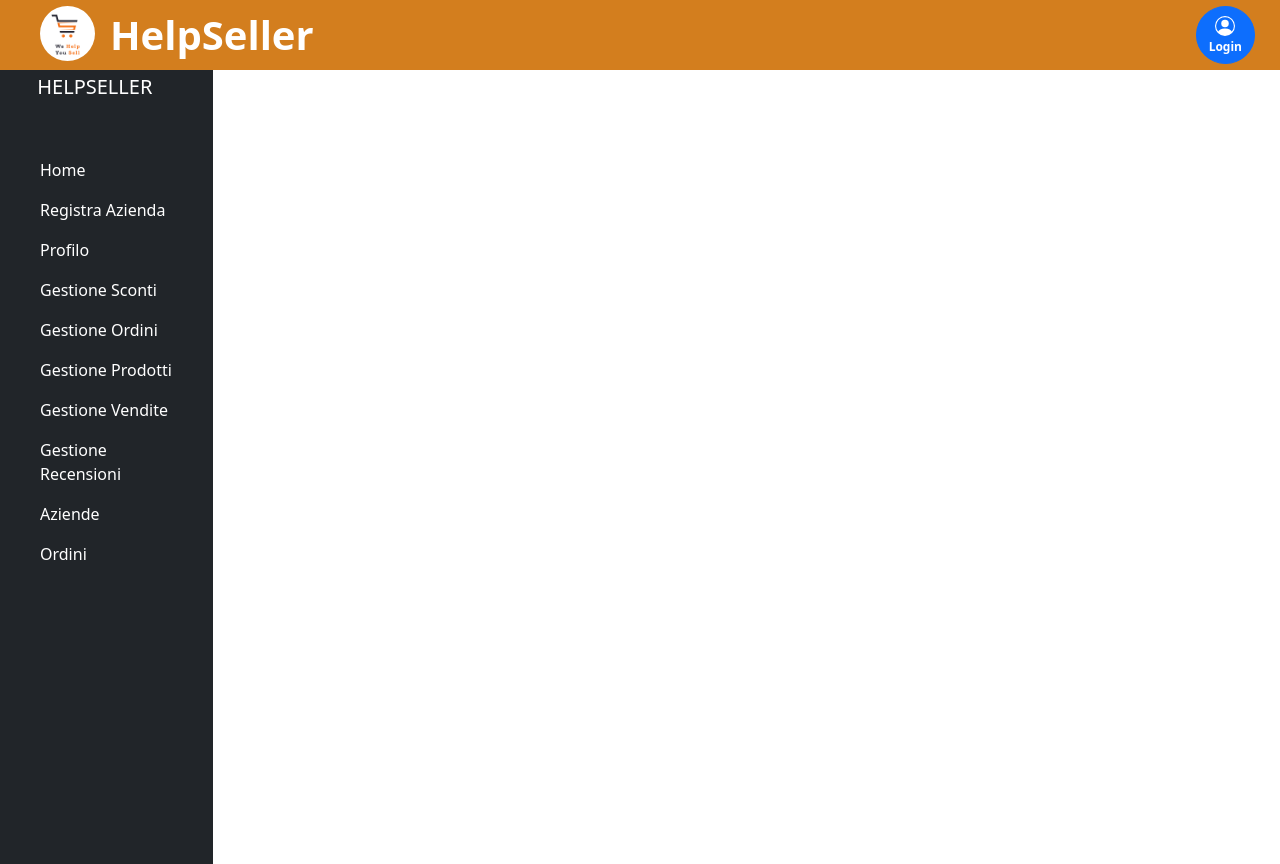
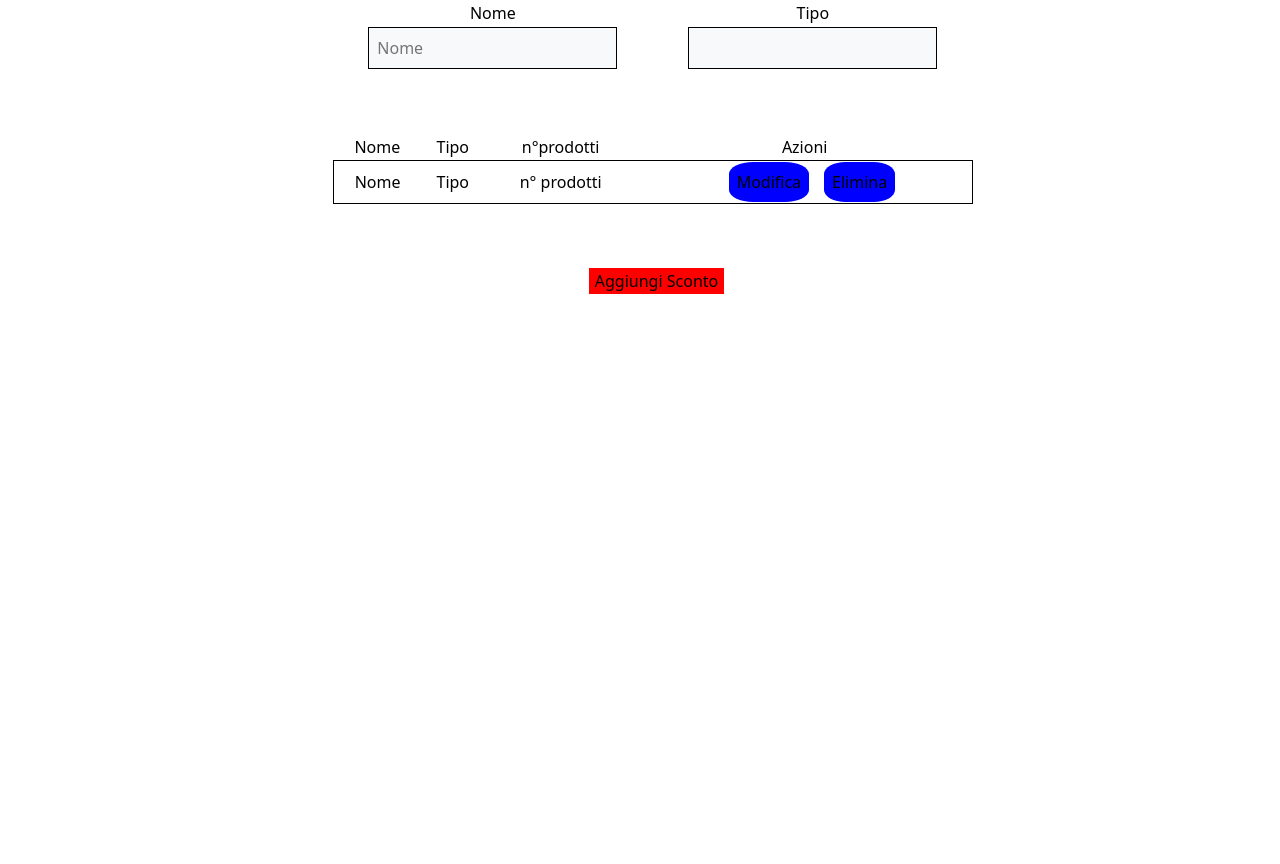
Before and after one commit to Mario-caccioppoli/HelpSellerInterface, an Angular app: page / in a window 1280 px wide. After the commit the page ends 800 px from the top, so only its background shows below. Built offline with nearby package versions, Linux system fonts and the light colour scheme.

Commit message:
Aggiunte componenti gestione prodotti e gestione sconti

```diff
--- a/src/app/app.component.html
+++ b/src/app/app.component.html
@@ -1,4 +1,3 @@
-<app-header></app-header>
-<app-sidebar></app-sidebar>
+<app-gestione-sconti></app-gestione-sconti>
 <router-outlet>
 </router-outlet>
--- a/src/app/app.module.ts
+++ b/src/app/app.module.ts
@@ -9,6 +9,8 @@ import { LoginComponent } from './components/login/login.component';
 import { SidebarComponent } from './components/sidebar/sidebar.component';
 import { HeaderComponent } from './components/header/header.component';
 import { LogService } from './service/log.service';
+import { GestioneProdottiComponent } from './components/gestione-prodotti/gestione-prodotti.component';
+import { GestioneScontiComponent } from './components/gestione-sconti/gestione-sconti.component';
 
 @NgModule({
   declarations: [
@@ -17,6 +19,8 @@ import { LogService } from './service/log.service';
     LoginComponent,
     SidebarComponent,
     HeaderComponent,
+    GestioneProdottiComponent,
+    GestioneScontiComponent,
   ],
   imports: [
     BrowserModule,
--- /dev/null
+++ b/src/app/components/gestione-prodotti/gestione-prodotti.component.css
@@ -0,0 +1,30 @@
+    table {
+        width: 50%;
+        align-content: center;
+        margin-left: 26%;
+    }
+
+    tr {
+        text-align: center;
+    }
+
+    input {
+        border: solid 1px;
+    }
+
+    button {
+        margin-left: 15px;
+        border: none;
+        background-color: blue;
+        border-radius: 30% 30% 30% 30%;
+    }
+
+    .lista {
+        border: 1px solid;
+    }
+
+    .bottoneAggiungi {
+        margin-left: 46%;
+        border-radius: 0;
+        background-color: red;
+    }
--- /dev/null
+++ b/src/app/components/gestione-prodotti/gestione-prodotti.component.html
@@ -0,0 +1,35 @@
+<table class="table table-borderless">
+    <tr class="table-light ">
+        <td class="table-light ">Codice</td>
+        <td class="table-light ">Nome</td>
+        <td class="table-light ">Azienda</td>
+    </tr>
+    <tr class="table-light ">
+        <td class="table-light "><input type="text " placeholder="Inserisci Codice "></td>
+        <td class="table-light "><input type="text " placeholder="Inserisci Nome "></td>
+        <td class="table-light "><input type="text " placeholder="Inserisci Azienda "></td>
+    </tr>
+</table>
+
+<br><br>
+
+<table class="table table-borderless">
+    <tr class="table-light ">
+        <td class="table-light ">Codice</td>
+        <td class="table-light ">Nome</td>
+        <td class="table-light ">Azienda</td>
+        <td class="table-light ">Prezzo</td>
+        <td class="table-light ">Azioni</td>
+    </tr>
+    <tr class="table-light lista">
+        <td class="table-light ">codice</td>
+        <td class="table-light ">nome</td>
+        <td class="table-light ">azienda</td>
+        <td class="table-light ">prezzo</td>
+        <td class="table-light "><button>Modifica</button><button>Elimina</button><button>ICONA</button></td>
+    </tr>
+</table>
+
+<br><br>
+
+<button>Aggiungi Prodotto</button>
--- /dev/null
+++ b/src/app/components/gestione-prodotti/gestione-prodotti.component.ts
@@ -0,0 +1,15 @@
+import { Component, OnInit } from '@angular/core';
+
+@Component({
+  selector: 'app-gestione-prodotti',
+  templateUrl: './gestione-prodotti.component.html',
+  styleUrls: ['./gestione-prodotti.component.css']
+})
+export class GestioneProdottiComponent implements OnInit {
+
+  constructor() { }
+
+  ngOnInit(): void {
+  }
+
+}
--- /dev/null
+++ b/src/app/components/gestione-sconti/gestione-sconti.component.css
@@ -0,0 +1,30 @@
+table {
+    width: 50%;
+    align-content: center;
+    margin-left: 26%;
+}
+
+tr {
+    text-align: center;
+}
+
+input {
+    border: solid 1px;
+}
+
+button {
+    margin-left: 15px;
+    border: none;
+    background-color: blue;
+    border-radius: 30% 30% 30% 30%;
+}
+
+.lista {
+    border: 1px solid;
+}
+
+.bottoneAggiungi {
+    margin-left: 46%;
+    border-radius: 0;
+    background-color: red;
+}
--- /dev/null
+++ b/src/app/components/gestione-sconti/gestione-sconti.component.html
@@ -0,0 +1,37 @@
+<table class="table table-borderless">
+    <tr class="table-light ">
+        <td class="table-light ">Nome</td>
+        <td class="table-light ">Tipo</td>
+    </tr>
+    <tr class="table-light ">
+        <td class="table-light "><input type="text" placeholder="Nome"></td>
+        <td class="table-light "><input list="tipo" name="Tipo"></td>
+    </tr>
+</table>
+
+<datalist id="tipo">
+    <option value="Tutti"></option>
+    <option value="Catalogo">
+    <option value="Quantità">
+</datalist>
+
+<br><br>
+
+<table class="table table-borderless">
+    <tr class="table-light ">
+        <td class="table-light ">Nome</td>
+        <td class="table-light ">Tipo</td>
+        <td class="table-light ">n°prodotti</td>
+        <td class="table-light ">Azioni</td>
+    </tr>
+    <tr class="table-light lista">
+        <td class="table-light ">Nome</td>
+        <td class="table-light ">Tipo</td>
+        <td class="table-light ">n° prodotti</td>
+        <td class="table-light "><button>Modifica</button><button>Elimina</button></td>
+    </tr>
+</table>
+
+<br><br>
+
+<button class="bottoneAggiungi">Aggiungi Sconto</button>
--- /dev/null
+++ b/src/app/components/gestione-sconti/gestione-sconti.component.ts
@@ -0,0 +1,15 @@
+import { Component, OnInit } from '@angular/core';
+
+@Component({
+  selector: 'app-gestione-sconti',
+  templateUrl: './gestione-sconti.component.html',
+  styleUrls: ['./gestione-sconti.component.css']
+})
+export class GestioneScontiComponent implements OnInit {
+
+  constructor() { }
+
+  ngOnInit(): void {
+  }
+
+}
```
Also changed, not shown: 2 other files (tests, documents, lock files or other folders).
